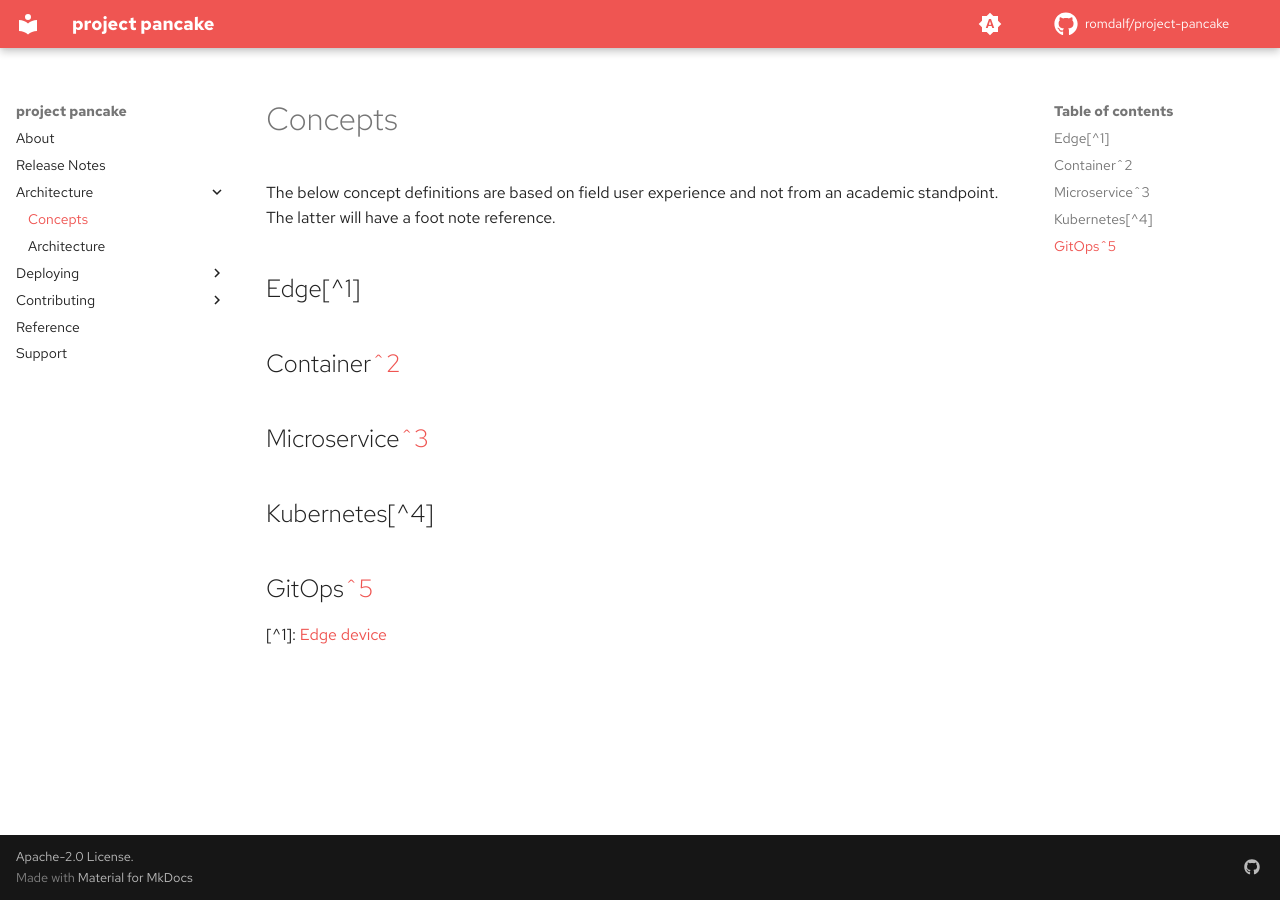
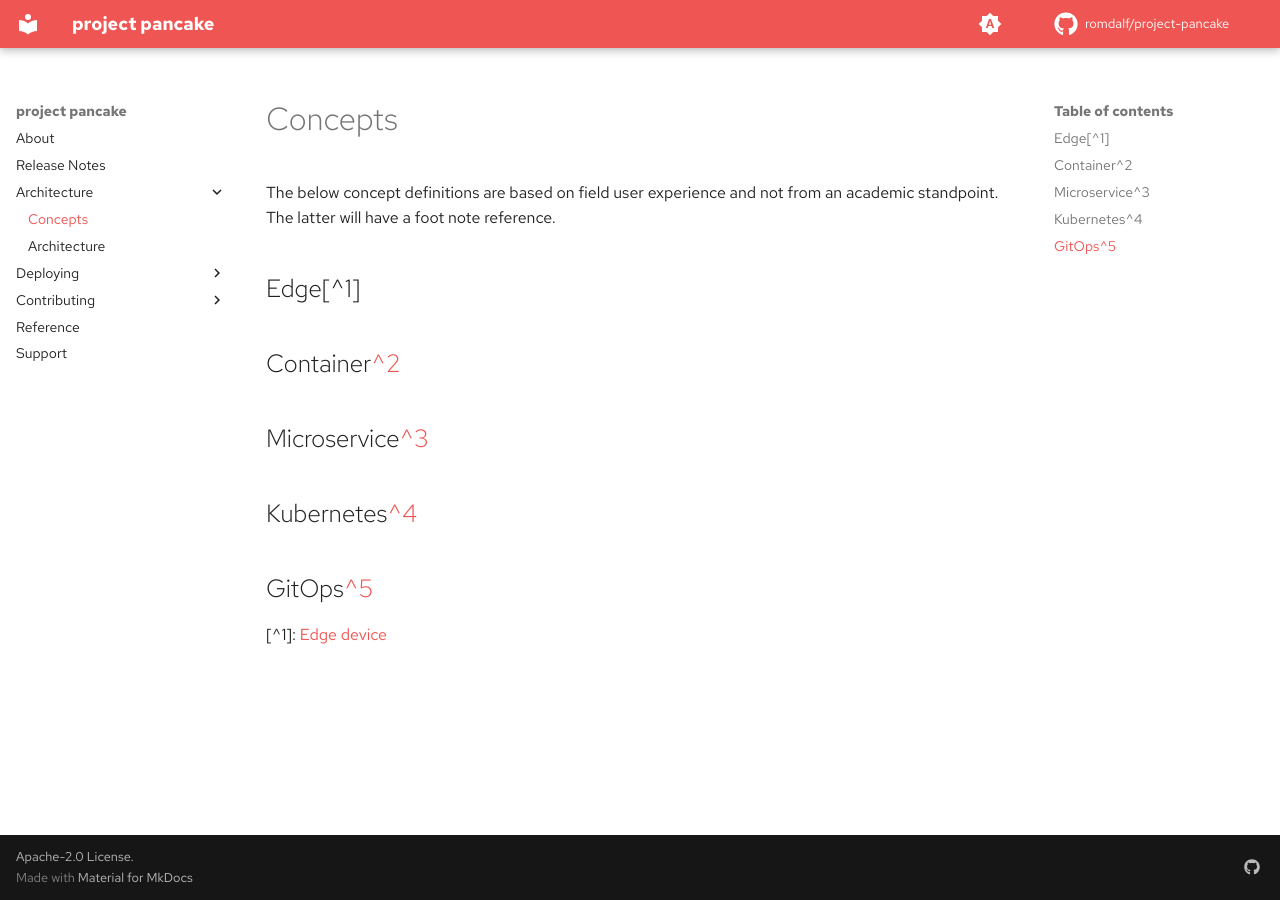
Before and after one commit to beezy-cloud/project-pancake, an MkDocs documentation site: the page built from docs/concepts.md, in a window 1280 px wide. Built offline with MkDocs 1.6.1 and Material for MkDocs 9.7.7, drawn with Linux system fonts in a browser that asks for light colours; some web fonts are replaced; comment, search, counter and statistics services are not loaded.

Commit message:
update doc

```diff
--- a/docs/concepts.md
+++ b/docs/concepts.md
@@ -3,20 +3,20 @@ The below concept definitions are based on field user experience and not from an
 
 ## Edge[^1]
 
-## Container[ˆ2]
+## Container[^2]
 
-## Microservice[ˆ3]
+## Microservice[^3]
 
 ## Kubernetes[^4]
 
-## GitOps[ˆ5]
+## GitOps[^5]
 
 
 
 
 
 [^1]: [Edge device](https://en.wikipedia.org/wiki/Edge_device)
-[ˆ2]: [Containerization](https://en.wikipedia.org/wiki/Containerization_(computing))
-[ˆ3]: [Microservices](https://en.wikipedia.org/wiki/Microservices)
-[ˆ4]: [Kubernetes](https://en.wikipedia.org/wiki/Kubernetes)
-[ˆ5]: [GitOps](https://en.wikipedia.org/wiki/DevOps#GitOps)
+[^2]: [Containerization](https://en.wikipedia.org/wiki/Containerization_(computing))
+[^3]: [Microservices](https://en.wikipedia.org/wiki/Microservices)
+[^4]: [Kubernetes](https://en.wikipedia.org/wiki/Kubernetes)
+[^5]: [GitOps](https://en.wikipedia.org/wiki/DevOps#GitOps)
```
